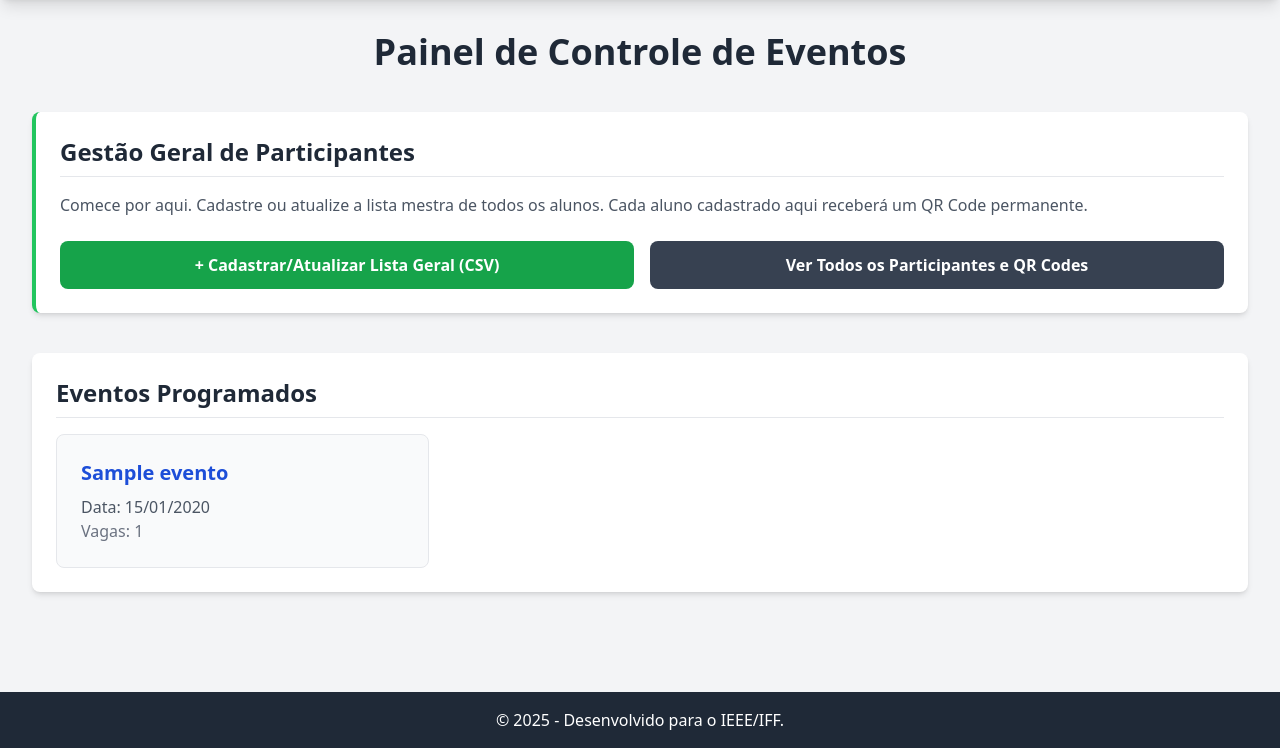
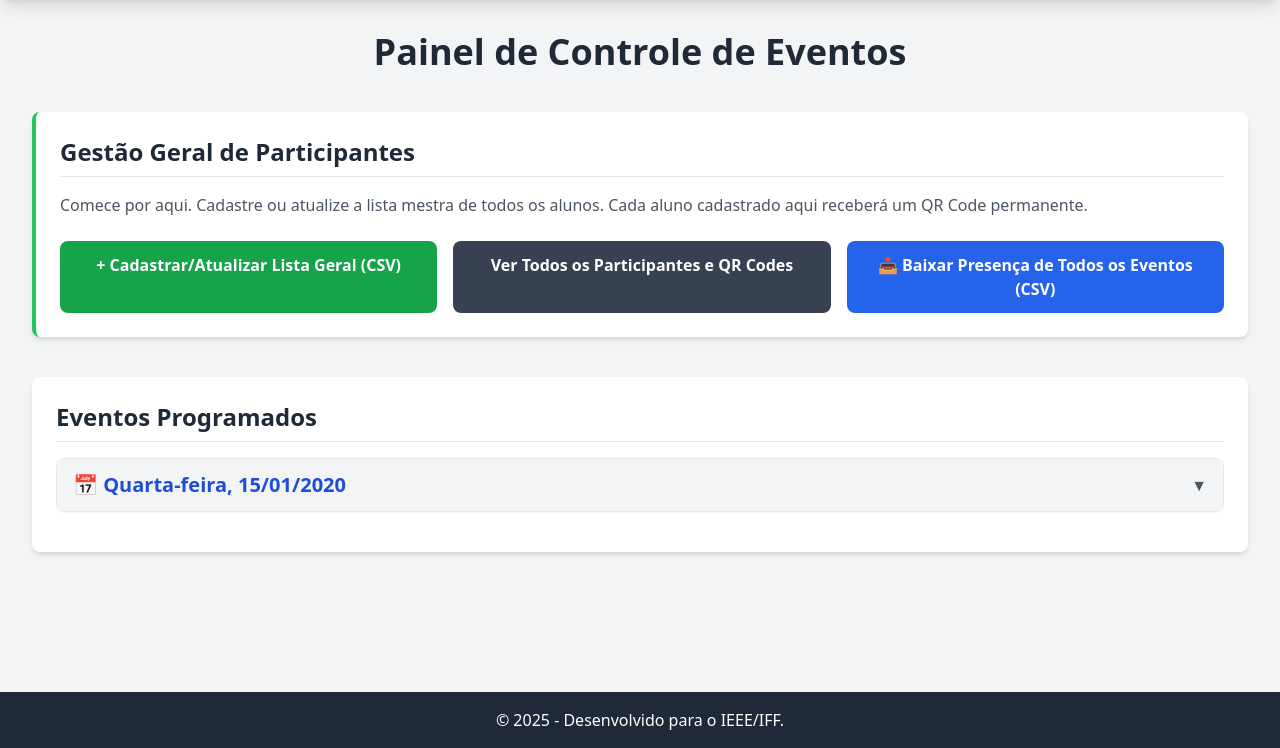
Before and after one commit to amenesca/TotemDeCheckIn, a Django app: page / in a window 1280 px wide. Shown: the part 52-800 px from the top of the page. Run offline with Django 5.2, Linux system fonts and the light colour scheme; tables that the repository leaves empty hold one stand-in row (values such as "Sample post"); some libraries are stand-ins or nearby versions.

Commit message:
Eventos Separados por datas, melhorias visuais, formulario de checkin

```diff
--- a/sistema_checkin/core/forms.py
+++ b/sistema_checkin/core/forms.py
@@ -12,7 +12,7 @@ class ParticipanteForm(forms.ModelForm):
         }
         labels = {
             'nome': 'Nome Completo',
-            'matricula': 'Matrícula',
+            'matricula': 'CPF',
             'email': 'E-mail',
         }
 
--- a/sistema_checkin/core/templates/core/base.html
+++ b/sistema_checkin/core/templates/core/base.html
@@ -4,10 +4,11 @@
 <head>
     <meta charset="UTF-8">
     <meta name="viewport" content="width=device-width, initial-scale=1.0">
-    <!-- O block 'title' permite que cada página defina o seu próprio título -->
     <title>{% block title %}Sistema de Check-in{% endblock %}</title>
+    <link rel="icon" href="{% static 'core/favicon.ico' %}" type="image/x-icon">
     <script src="https://cdn.tailwindcss.com"></script>
 </head>
+
 <body class="bg-gray-100 flex flex-col min-h-screen">
 
     <!-- Barra de Navegação -->
--- a/sistema_checkin/core/templates/core/cadastro_geral.html
+++ b/sistema_checkin/core/templates/core/cadastro_geral.html
@@ -35,7 +35,7 @@
     <div class="bg-white p-8 rounded-lg shadow-md">
         <h1 class="text-2xl font-bold text-gray-800 mb-6 border-b pb-4">Cadastrar/Atualizar via CSV</h1>
         <p class="text-gray-600 mb-6">
-            Envie um ficheiro CSV com a lista de alunos no formato <strong>nome,matrícula,email</strong>.
+            Envie um ficheiro CSV com a lista de alunos no formato <strong>ID,nome,CPF,email</strong>.
         </p>
         <form method="post" enctype="multipart/form-data">
             {% csrf_token %}
--- a/sistema_checkin/core/templates/core/email_qrcode_geral.html
+++ b/sistema_checkin/core/templates/core/email_qrcode_geral.html
@@ -8,9 +8,9 @@
 
     <h1 style="color: #0056b3;">Olá, {{ nome_participante }}!</h1>
 
-    <p>Este é o seu QR Code de acesso <strong>permanente</strong> para os eventos organizados pelo IEEE/IFF.</p>
+    <p>Este é o seu QR Code de acesso <strong>permanente</strong> para a XII SECAE</p>
 
-    <p>Guarde este e-mail. Para agilizar seu acesso, basta apresentar o QR Code anexado (na tela do seu celular ou impresso) no momento do check-in de qualquer evento futuro.</p>
+    <p>Guarde este e-mail. Para agilizar seu acesso, basta apresentar o QR Code anexado (na tela do seu celular ou impresso) no momento do check-in de qualquer atividade.</p>
 
     <hr style="border: none; border-top: 1px solid #eee; margin: 20px 0;">
 
--- a/sistema_checkin/core/templates/core/lista_eventos.html
+++ b/sistema_checkin/core/templates/core/lista_eventos.html
@@ -18,24 +18,69 @@
         <a href="{% url 'lista_geral_participantes' %}" class="w-full text-center bg-gray-700 text-white font-bold py-3 px-4 rounded-lg hover:bg-gray-800 transition-colors duration-300">
             Ver Todos os Participantes e QR Codes
         </a>
+		<a href="{% url 'exportar_todas_presencas_csv' %}" class="w-full text-center bg-blue-600 text-white font-bold py-3 px-4 rounded-lg hover:bg-blue-700 transition-colors duration-300">
+			📥 Baixar Presença de Todos os Eventos (CSV)
+		</a>
+
     </div>
 </div>
 
 <!-- SEÇÃO DE EVENTOS PROGRAMADOS -->
 <div class="bg-white p-6 rounded-lg shadow-md">
     <h2 class="text-2xl font-semibold text-gray-800 border-b pb-2 mb-4">Eventos Programados</h2>
-    <div class="grid grid-cols-1 md:grid-cols-2 lg:grid-cols-3 gap-6">
-        {% for evento in eventos %}
-        <a href="{% url 'detalhe_evento' evento.id %}" class="block bg-gray-50 p-6 rounded-lg border border-gray-200 hover:shadow-xl hover:border-blue-500 hover:scale-105 transition-all duration-300">
-            <h3 class="text-xl font-bold text-blue-700">{{ evento.nome }}</h3>
-            <p class="text-gray-600 mt-2">Data: {{ evento.data|date:"d/m/Y" }}</p>
-            <p class="text-gray-500">Vagas: {{ evento.vagas }}</p>
-        </a>
-        {% empty %}
-        <p class="text-gray-500 col-span-full">
-            Nenhum evento cadastrado ainda. Crie um no <a href="/admin" class="text-blue-600 hover:underline">painel de administração</a>.
-        </p>
+
+    {% if eventos_por_dia %}
+        {% for data, eventos in eventos_por_dia.items %}
+            <div class="border border-gray-200 rounded-lg mb-4 shadow-sm">
+                <button
+                    onclick="toggleEventos('{{ data }}')"
+                    class="w-full text-left flex justify-between items-center px-4 py-3 bg-gray-100 hover:bg-gray-200 transition-colors rounded-t-lg">
+                    <span class="text-xl font-semibold text-blue-700">📅 {{ data|date:"l, d/m/Y" }}</span>
+                    <span id="seta-{{ data }}" class="text-gray-600 transition-transform">▼</span>
+                </button>
+
+                <div id="eventos-{{ data }}" class="hidden p-4 bg-white">
+                    <div class="grid grid-cols-1 md:grid-cols-2 lg:grid-cols-3 gap-6">
+                        {% for evento in eventos %}
+                            <div class="bg-gray-50 p-6 rounded-lg border border-gray-200 hover:shadow-xl hover:border-blue-500 hover:scale-105 transition-all duration-300 flex flex-col justify-between">
+							<div>
+								<a href="{% url 'detalhe_evento' evento.id %}">
+									<h3 class="text-xl font-bold text-blue-700 hover:underline">{{ evento.nome }}</h3>
+								</a>
+								<p class="text-gray-600 mt-2">Horário: {{ evento.data|date:"H:i" }}</p>
+								<p class="text-gray-500">Vagas: {{ evento.vagas }}</p>
+							</div>
+
+							<!-- Botão para exportar CSV -->
+							<a href="{% url 'exportar_presenca_csv' evento.id %}"
+							   class="mt-4 inline-block text-center bg-blue-600 text-white font-bold py-2 px-4 rounded-lg hover:bg-blue-700 transition-colors text-sm">
+								📥 Baixar Presença (CSV)
+							</a>
+							</div>
+                        {% endfor %}
+                    </div>
+                </div>
+            </div>
         {% endfor %}
-    </div>
+    {% else %}
+        <p class="text-gray-500">Nenhum evento cadastrado ainda.</p>
+    {% endif %}
 </div>
+
+<script>
+    // Função para expandir/retrair os blocos de eventos por dia
+    function toggleEventos(data) {
+        const eventosDiv = document.getElementById(`eventos-${data}`);
+        const seta = document.getElementById(`seta-${data}`);
+
+        if (eventosDiv.classList.contains('hidden')) {
+            eventosDiv.classList.remove('hidden');
+            seta.textContent = '▲';
+        } else {
+            eventosDiv.classList.add('hidden');
+            seta.textContent = '▼';
+        }
+    }
+</script>
+
 {% endblock %}
--- a/sistema_checkin/core/urls.py
+++ b/sistema_checkin/core/urls.py
@@ -16,6 +16,8 @@ urlpatterns = [
     path('api/checkin/<int:evento_id>/', views.api_checkin, name='api_checkin'),
     path('inscricao/<int:inscricao_id>/promover/', views.promover_participante, name='promover_participante'),
     path('evento/<int:evento_id>/exportar_csv/', views.exportar_presenca_csv, name='exportar_presenca_csv'),
+    path('eventos/exportar_todos_csv/', views.exportar_todas_presencas_csv, name='exportar_todas_presencas_csv'),
+
 
     # ROTA PARA REMOVER A PRESENÇA DE UM PARTICIPANTE
     path('inscricao/<int:inscricao_id>/remover_presenca/', views.remover_presenca, name='remover_presenca'),
--- a/sistema_checkin/core/views.py
+++ b/sistema_checkin/core/views.py
@@ -12,6 +12,7 @@ from django.contrib import messages # Importar o messages framework
 from .forms import ParticipanteForm
 from django.core.mail import EmailMessage
 from django.template.loader import render_to_string
+
 
 # --- FUNÇÃO AUXILIAR ATUALIZADA ---
 def _enviar_qr_code_email(participante):
@@ -50,14 +51,25 @@ def _enviar_qr_code_email(participante):
 
 # --- Visões de Gestão de Eventos ---
 def lista_eventos(request):
-    eventos = Evento.objects.all().order_by('-data')
-    return render(request, 'core/lista_eventos.html', {'eventos': eventos})
+    from itertools import groupby
+    from django.utils.timezone import localtime
+
+    # Ordena por data
+    eventos = Evento.objects.all().order_by('data')
+
+    # Agrupa os eventos pelo dia (ignorando hora)
+    eventos_por_dia = {}
+    for data, grupo in groupby(eventos, key=lambda e: localtime(e.data).date()):
+        eventos_por_dia[data] = list(grupo)
+
+    return render(request, 'core/lista_eventos.html', {'eventos_por_dia': eventos_por_dia})
+
 
 def detalhe_evento(request, evento_id):
     evento = get_object_or_404(Evento, id=evento_id)
     inscricoes = evento.inscricoes.all()
     inscritos_aguardando = inscricoes.filter(status='INSCRITO').order_by('participante__nome')
-    presentes = inscricoes.filter(status='PRESENTE').order_by('participante__nome')
+    presentes = inscricoes.filter(status='PRESENTE').order_by('-data_checkin')
     lista_espera = inscricoes.filter(status='LISTA_ESPERA').order_by('data_entrada_espera')
     vagas_disponiveis = evento.vagas - presentes.count()
     context = {
@@ -123,32 +135,46 @@ def inscrever_via_csv(request, evento_id):
 # --- Visões da Página de Check-in ---
 def pagina_checkin(request, evento_id):
     evento = get_object_or_404(Evento, id=evento_id)
-    return render(request, 'core/checkin.html', {'evento': evento})
+    vagas_disponiveis = evento.vagas - evento.inscricoes.filter(status='PRESENTE').count()
+    return render(request, 'core/checkin.html', {
+        'evento': evento,
+        'vagas_disponiveis': vagas_disponiveis
+    })
 
+@csrf_exempt
 @csrf_exempt
 def api_checkin(request, evento_id):
     if request.method == 'POST':
         try:
             data = json.loads(request.body)
-            # Tenta obter os dois possíveis identificadores do corpo da requisição
             id_unico_qr = data.get('id_unico_qr')
             matricula = data.get('matricula')
 
             evento = get_object_or_404(Evento, id=evento_id)
             participante = None
 
-            # --- LÓGICA DE BUSCA MODIFICADA ---
-            # Procura o participante pelo ID do QR Code ou pela Matrícula
+            # --- BUSCA PELO QR CODE OU CPF ---
             if id_unico_qr:
                 participante = get_object_or_404(Participante, id_unico_qr=id_unico_qr)
+
             elif matricula:
-                # Usamos .strip() para remover espaços em branco que o usuário possa digitar
-                participante = get_object_or_404(Participante, matricula=matricula.strip())
+                # Remove espaços, pontos e traços do CPF digitado
+                cpf_digitado = matricula.strip().replace('.', '').replace('-', '')
+
+                # Procura participante ignorando formatação
+                for p in Participante.objects.all():
+                    cpf_salvo = p.matricula.replace('.', '').replace('-', '')
+                    if cpf_salvo == cpf_digitado:
+                        participante = p
+                        break
+
+                if not participante:
+                    return JsonResponse({'status': 'erro', 'mensagem': 'Participante não encontrado. Verifique o CPF.'}, status=404)
+
             else:
-                # Se nenhum identificador for enviado, retorna um erro.
-                return JsonResponse({'status': 'erro', 'mensagem': 'Nenhum identificador (QR Code ou Matrícula) foi fornecido.'}, status=400)
+                return JsonResponse({'status': 'erro', 'mensagem': 'Nenhum identificador (QR Code ou CPF) foi fornecido.'}, status=400)
 
-            # O resto da lógica de inscrição e check-in permanece exatamente a mesma
+            # --- REGISTRO DO CHECK-IN ---
             inscricao, created = Inscricao.objects.get_or_create(
                 participante=participante,
                 evento=evento
@@ -160,20 +186,96 @@ def api_checkin(request, evento_id):
             inscricao.registrar_presenca()
 
             if created:
-                mensagem = f'Check-in de {participante.nome} (não inscrito) realizado com sucesso!'
+                mensagem = f'Check-in de {participante.nome} realizado com sucesso!'
             else:
-                mensagem = f'Check-in de {participante.nome} realizado!'
+                mensagem = f'Check-in de {participante.nome} realizado com sucesso!'
 
             return JsonResponse({'status': 'sucesso', 'mensagem': mensagem})
 
         except Participante.DoesNotExist:
-            return JsonResponse({'status': 'erro', 'mensagem': 'Participante não encontrado. Verifique a matrícula ou o QR Code.'}, status=404)
+            return JsonResponse({'status': 'erro', 'mensagem': 'Participante não encontrado. Verifique o CPF ou QR Code.'}, status=404)
         except Exception as e:
             return JsonResponse({'status': 'erro', 'mensagem': str(e)}, status=400)
 
     return JsonResponse({'status': 'erro', 'mensagem': 'Método inválido.'}, status=405)
 
+
 def cadastro_geral(request):
+    manual_form = ParticipanteForm()
+
+    if request.method == 'POST':
+        # --- CADASTRO MANUAL ---
+        if 'manual_add' in request.POST:
+            manual_form = ParticipanteForm(request.POST)
+            if manual_form.is_valid():
+                novo_participante = manual_form.save()
+                messages.success(request, f"Participante '{novo_participante.nome}' cadastrado com sucesso!")
+
+                if _enviar_qr_code_email(novo_participante):
+                    messages.info(request, f"O QR Code foi enviado para o e-mail de {novo_participante.nome}.")
+                else:
+                    messages.error(request, f"Falha ao enviar o e-mail com QR Code para {novo_participante.nome}.")
+                return redirect('lista_geral_participantes')
+
+        # --- IMPORTAÇÃO VIA CSV ---
+        elif 'upload_csv' in request.POST:
+            arquivo_csv = request.FILES.get('arquivo_csv')
+            if not arquivo_csv:
+                messages.error(request, "Nenhum arquivo CSV foi enviado.")
+                return redirect('cadastro_geral')
+
+            try:
+                conteudo_arquivo = arquivo_csv.read().decode('utf-8-sig')
+                linhas = [l for l in conteudo_arquivo.splitlines() if l.strip()]
+                reader = csv.reader(linhas)
+
+                # Ignora o cabeçalho
+                next(reader, None)
+
+                criados, atualizados, erros = 0, 0, []
+
+                for i, row in enumerate(reader, start=2):
+                    # Esperado: id,nome,matricula,email
+                    if len(row) < 4:
+                        erros.append(f"Linha {i}: formato incorreto (esperado id,nome,matricula,email).")
+                        continue
+
+                    try:
+                        nome = row[1].strip()
+                        matricula = row[2].strip()
+                        email = row[3].strip()
+                    except Exception as e:
+                        erros.append(f"Linha {i}: erro ao ler campos ({e}).")
+                        continue
+
+                    if not nome or not matricula or not email:
+                        erros.append(f"Linha {i}: campos vazios.")
+                        continue
+
+                    try:
+                        participante, created = Participante.objects.update_or_create(
+                            matricula=matricula,
+                            defaults={'nome': nome, 'email': email}
+                        )
+                        if created:
+                            criados += 1
+                        else:
+                            atualizados += 1
+                    except Exception as e:
+                        erros.append(f"Linha {i}: erro ao salvar ({e}).")
+                        continue
+
+                messages.success(request, f"Importação concluída: {criados} criados e {atualizados} atualizados.")
+                if erros:
+                    messages.warning(request, "Problemas encontrados:\n" + " | ".join(erros))
+
+            except Exception as e:
+                messages.error(request, f"Erro ao processar o CSV: {e}")
+
+            return redirect('lista_geral_participantes')
+
+    return render(request, 'core/cadastro_geral.html', {'manual_form': manual_form})
+
     # Independentemente do método, inicializamos sempre os dois formulários
     manual_form = ParticipanteForm()
 
@@ -275,6 +377,29 @@ def exportar_presenca_csv(request, evento_id):
         ])
     return response
 
+def exportar_todas_presencas_csv(request):
+    response = HttpResponse(content_type='text/csv')
+    response['Content-Disposition'] = 'attachment; filename="presenca_todos_eventos.csv"'
+    response.write(u'\ufeff'.encode('utf8'))  # Para abrir corretamente no Excel
+    writer = csv.writer(response)
+
+    writer.writerow(['Evento', 'Nome', 'Matrícula', 'Email', 'Horário do Check-in'])
+
+    eventos = Evento.objects.all().order_by('data')
+    for evento in eventos:
+        presentes = evento.inscricoes.filter(status='PRESENTE').order_by('participante__nome')
+        for inscricao in presentes:
+            writer.writerow([
+                evento.nome,
+                inscricao.participante.nome,
+                inscricao.participante.matricula,
+                inscricao.participante.email,
+                inscricao.data_checkin.strftime('%d/%m/%Y %H:%M:%S') if inscricao.data_checkin else ''
+            ])
+
+    return response
+
+
 @require_POST
 def enviar_emails_gerais_qrcode(request):
     participantes = Participante.objects.all()
```
Also changed, not shown: sistema_checkin/core/templates/core/checkin.html (+10 -3 lines), sistema_checkin/core/templates/core/detalhe_evento.html (+4 -4 lines), sistema_checkin/core/templates/core/lista_geral_participantes.html (+33 -2 lines), sistema_checkin/core/migrations/0001_initial.py (deleted), sistema_checkin/core/migrations/0002_evento_inscricao.py (deleted), sistema_checkin/core/migrations/0003_evento_vagas_inscricao_data_entrada_espera.py (deleted), sistema_checkin/core/migrations/0004_participante_ultimo_envio_email_and_more.py (deleted), sistema_checkin/core/static/core/favicon.ico (added), 2 other files.
